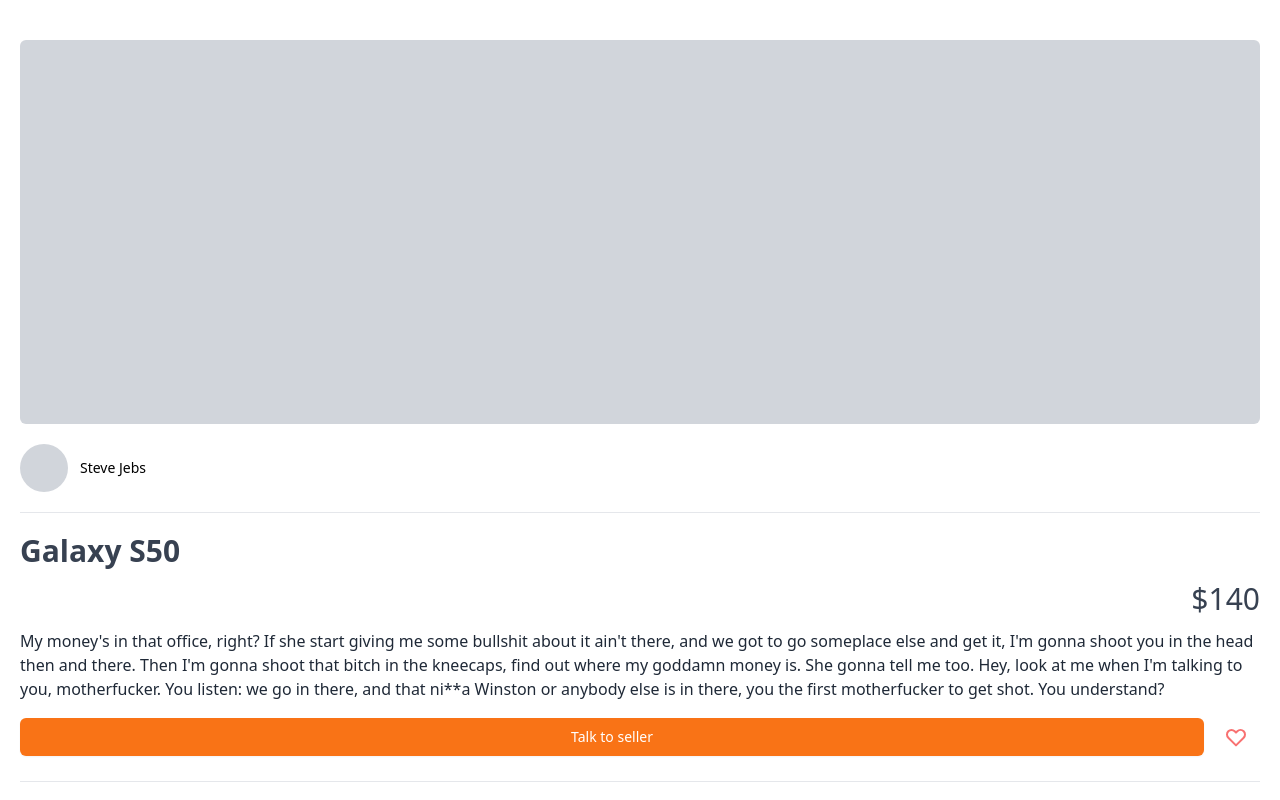
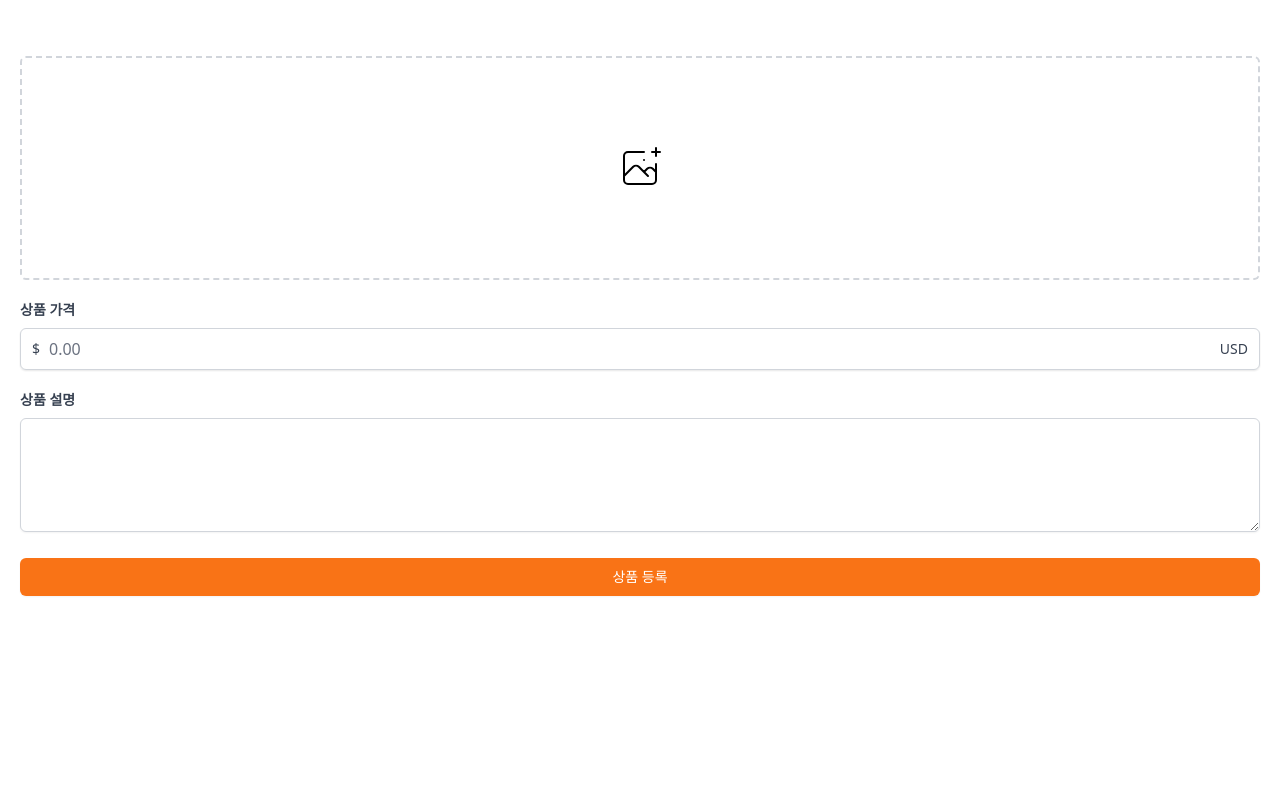
Before and after one commit to wannabeing/gyul-market, a Next.js app: page /items/upload in a window 1280 px wide. Shown: the top 800 px of the page. Built offline with nearby package versions, Linux system fonts and the light colour scheme.

Commit message:
ADD upload.tsx

```diff
--- a/pages/enter.tsx
+++ b/pages/enter.tsx
@@ -43,13 +43,14 @@
           </div>
         </div>
         <form className="mt-8 flex flex-col px-4">
-          <label className="text-sm font-medium text-gray-700">
+          <label htmlFor="input" className="text-sm font-medium text-gray-700">
             {method === "email" ? "이메일" : null}
             {method === "phone" ? "휴대폰" : null}
           </label>
           <div className="mt-1">
             {method === "email" ? (
               <input
+                id="input"
                 type="email"
                 required
                 className="w-full appearance-none rounded-md border border-gray-300 px-3 py-2 shadow-sm focus:border-orange-500 focus:outline-none focus:ring-orange-500"
@@ -61,6 +62,7 @@
                   +82
                 </span>
                 <input
+                  id="input"
                   type="number"
                   required
                   className="w-full appearance-none rounded-md rounded-l-none border border-gray-300 px-3 py-2 shadow-sm focus:border-orange-500 focus:outline-none focus:ring-orange-500"
--- /dev/null
+++ b/pages/items/upload.tsx
@@ -0,0 +1,73 @@
+import type { NextPage } from "next";
+
+const Upload: NextPage = () => {
+  return (
+    <div className="px-5 py-14">
+      {/* 이미지 업로드 */}
+      <div>
+        <label
+          htmlFor="upload"
+          className="mb-5 flex h-56 w-full cursor-pointer items-center justify-center rounded-md border-2 border-dashed border-gray-300 transition hover:border-orange-500 hover:text-orange-500"
+        >
+          <svg
+            className="h-12 w-12"
+            stroke="currentColor"
+            fill="none"
+            viewBox="0 0 48 48"
+            aria-hidden="true"
+          >
+            <path
+              d="M28 8H12a4 4 0 00-4 4v20m32-12v8m0 0v8a4 4 0 01-4 4H12a4 4 0 01-4-4v-4m32-4l-3.172-3.172a4 4 0 00-5.656 0L28 28M8 32l9.172-9.172a4 4 0 015.656 0L28 28m0 0l4 4m4-24h8m-4-4v8m-12 4h.02"
+              strokeWidth={2}
+              strokeLinecap="round"
+              strokeLinejoin="round"
+            />
+          </svg>
+          <input id="upload" className="hidden" type="file" />
+        </label>
+      </div>
+      {/* 가격 */}
+      <div className="mb-5">
+        <label
+          htmlFor="price"
+          className="mb-2 block text-sm font-bold text-gray-700"
+        >
+          상품 가격
+        </label>
+        <div className="relative flex items-center rounded-md shadow-sm">
+          {/* 달러표시 */}
+          <div className="pointer-events-none absolute left-0 flex items-center justify-center pl-3">
+            <span className="text-sm text-gray-700">$</span>
+          </div>
+          {/* input */}
+          <input
+            id="price"
+            type="text"
+            placeholder="0.00"
+            className="w-full appearance-none rounded-md border border-gray-300 px-3 py-2 pl-7 shadow-sm focus:border-orange-500 focus:outline-none focus:ring-orange-500"
+          />
+          {/* 원 표시 */}
+          <div className="pointer-events-none absolute right-0 flex items-center pr-3">
+            <span className="text-sm text-gray-700">USD</span>
+          </div>
+        </div>
+      </div>
+      {/* 설명 */}
+      <div>
+        <label className="mb-2 block text-sm font-bold text-gray-700">
+          상품 설명
+        </label>
+        <textarea
+          className="w-full rounded-md border border-gray-300 shadow-sm focus:border-orange-500 focus:outline-none focus:ring-orange-500"
+          rows={4}
+        />
+      </div>
+      {/* 업로드 버튼 */}
+      <button className="focus:ring-off mt-5 w-full rounded-md border border-transparent bg-orange-500 py-2 px-4 text-sm font-medium text-white shadow-sm transition hover:bg-orange-400 focus:outline-none focus:ring-2 focus:ring-orange-500 focus:ring-offset-2">
+        상품 등록
+      </button>
+    </div>
+  );
+};
+
+export default Upload;
```
